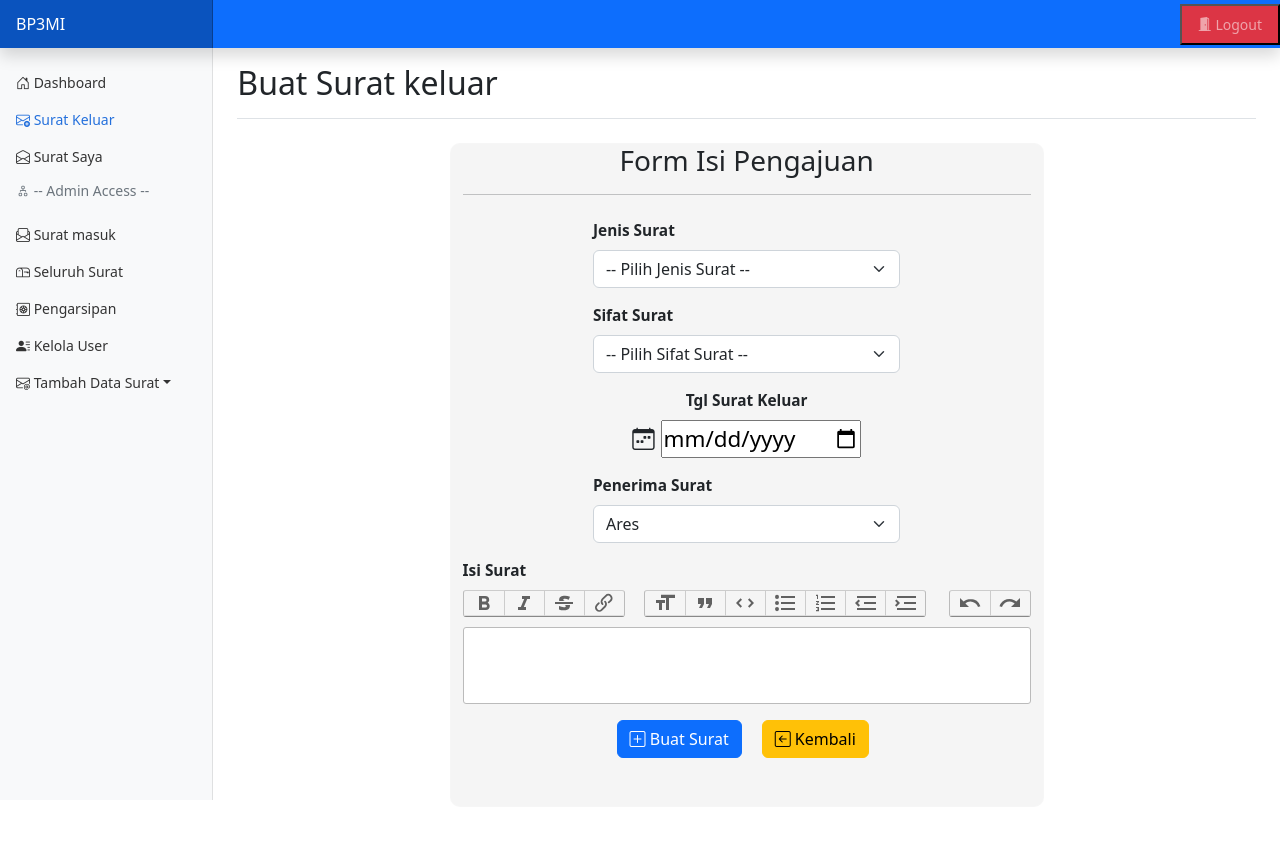
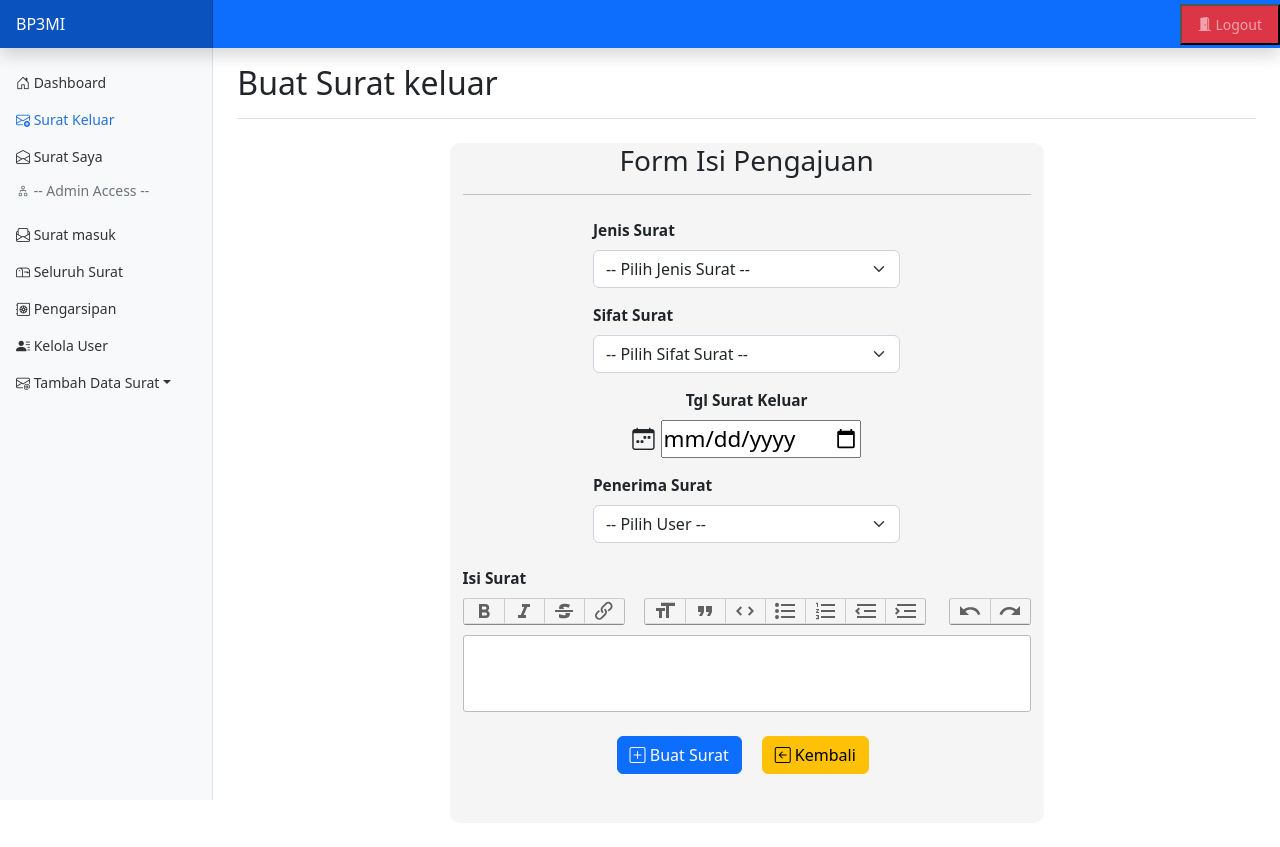
Before and after one commit to resnaml/Laravel_Sistem-Informasi-Surat, a Laravel app: page /dashboard/suratkeluar/create in a window 1280 px wide. Before the commit the page ends 800 px from the top, so only its background shows below. Run offline with Laravel 8, Linux system fonts and the light colour scheme; a user stored in the database is signed in; data comes from the database, SQL or seed files in the repository; some libraries are stand-ins or nearby versions.

Commit message:
Fixing-create-surat

```diff
--- a/app/Http/Controllers/SuratKeluarController.php
+++ b/app/Http/Controllers/SuratKeluarController.php
@@ -39,19 +39,20 @@ class SuratKeluarController extends Controller
     */
     public function create()
     {
-        return view('dashboard.suratkeluar.create', [
-            'users' => User::all(),
-            'jenissurats' => jenissurat::all(),
-            'sifat' => Sifatsurat::all()
-        ]);
+        $all = User::all();
+        $collect = collect($all);
+        $users = $collect->whereNotIn('id', auth()->user()->id);
+        $users->all();
+        $jenissurats = jenissurat::all();
+        $sifat = Sifatsurat::all();
+        return view('dashboard.suratkeluar.create', compact('jenissurats','sifat','users'));
     }
 
     /*
         Store Data -> Surat Keluar
     */
-    public function store(Request $request, Disposisisurat $disposisisurat)
+    public function store(Request $request)
     {
-
         $validatedData = $request->validate([
             'no_surat_keluar' => 'nullable',
             'tgl_surat_keluar' => 'required|date',
@@ -65,7 +66,6 @@ class SuratKeluarController extends Controller
         // $validatedData['kepada'] = ($user_id);
         $validatedData['user_id'] = auth()->user()->id;
         $validatedData['perihal'] = ($request->perihal);
-        // $validatedData['perihal'] = (strip_tags($request->perihal));
         Suratkeluar::create($validatedData);
         return redirect('/dashboard/suratkeluar')->with('success','Surat Keluar berhasil terbuat !!!');
     }
--- a/resources/views/dashboard/surat-saya.blade.php
+++ b/resources/views/dashboard/surat-saya.blade.php
@@ -24,7 +24,8 @@
                                     <h6 class="card-title"><i class="bi bi-dash-lg"></i> {{ $surat->sifatsurat['namesifat'] }} <i class="bi bi-dash-lg"></i></h6>
                                 </div>
                                 <a class="btn btn-success mt-3" href="/dashboard/suratsaya/{{ $surat->id }}"><i class="bi bi-file-earmark-pdf"></i></a>
-                                <a class="btn btn-primary mt-3"><i class="bi bi-file-earmark-word"></i></a>
+                                {{-- <a class="btn btn-primary mt-3"><i class="bi bi-file-earmark-word"></i>
+                                </a> --}}
                                 <a class="btn btn-danger mt-3" href="/generate-pdf"><i class="bi bi-trash-fill"></i></a>
                             </div>
                             <div class="card-footer">
--- a/resources/views/dashboard/suratkeluar/create.blade.php
+++ b/resources/views/dashboard/suratkeluar/create.blade.php
@@ -2,11 +2,10 @@
 
 @section('container')
     <div class="d-flex justify-content-between flex-wrap flex-md-nowrap align-items-center pt-3 pb-2 mb-2 border-bottom">
-        <h1 class="h2">Buat Surat keluar</h1>
+        <h1 class="h2">Buat Surat keluar </h1>
     </div>
-    {{-- <link rel="stylesheet" href="/css/trix.css"> --}}
 
-    <div class="card mt-4 container-fluid col-7">
+    <div class="card mt-4 container-fluid col-7 mb-4">
         <div class="card-header-">
     <form method="post" action="/dashboard/suratkeluar" class="mb-5" enctype="multipart/form-data">
         @csrf
@@ -55,15 +54,12 @@
                 </div>
                 </div>
 
-                <div class="mb-3 col-7 container">
+                <div class="mb-4 col-7 container">
                     <label for="User" class="form-label"><b>Penerima Surat</b></label>
                     <select class="form-select mb-3" name="kepada">
+                        <option selected disabled>-- Pilih User --</option>
                         @foreach ($users as $users)
-                        @if ($users === auth()->user()->id)
-                        <option selected disabled>{{ $users->id }}</option>
-                        @else
                         <option value="{{ $users->id }}">{{ $users->name }}</option>
-                        @endif
                         @endforeach
                     </select>
                 </div>
@@ -82,7 +78,7 @@
                 <input type="file" class="form-control" id="lampiran" name="lampiran">
             </div> --}}
 
-            <div class="col-lg-6 container ">
+            <div class="col-lg-6 container mt-4">
                 <button type="submit" class="btn btn-primary m-right-3 me-3"><i class="bi bi-plus-square"></i> Buat Surat</button>
 
                 <a class="btn btn-warning" href="/dashboard/suratkeluar"><i class="bi bi-arrow-left-square"></i> Kembali</a>
--- a/resources/views/home.blade.php
+++ b/resources/views/home.blade.php
@@ -100,7 +100,8 @@
 
             <hr class="featurette-divider">
 
-        </div><!-- /.container -->
+        </div>
+        <!-- /.container -->
 
 
         <!-- FOOTER -->
```
Also changed, not shown: database/seeders/DatabaseSeeder.php (+10 -0 lines).
